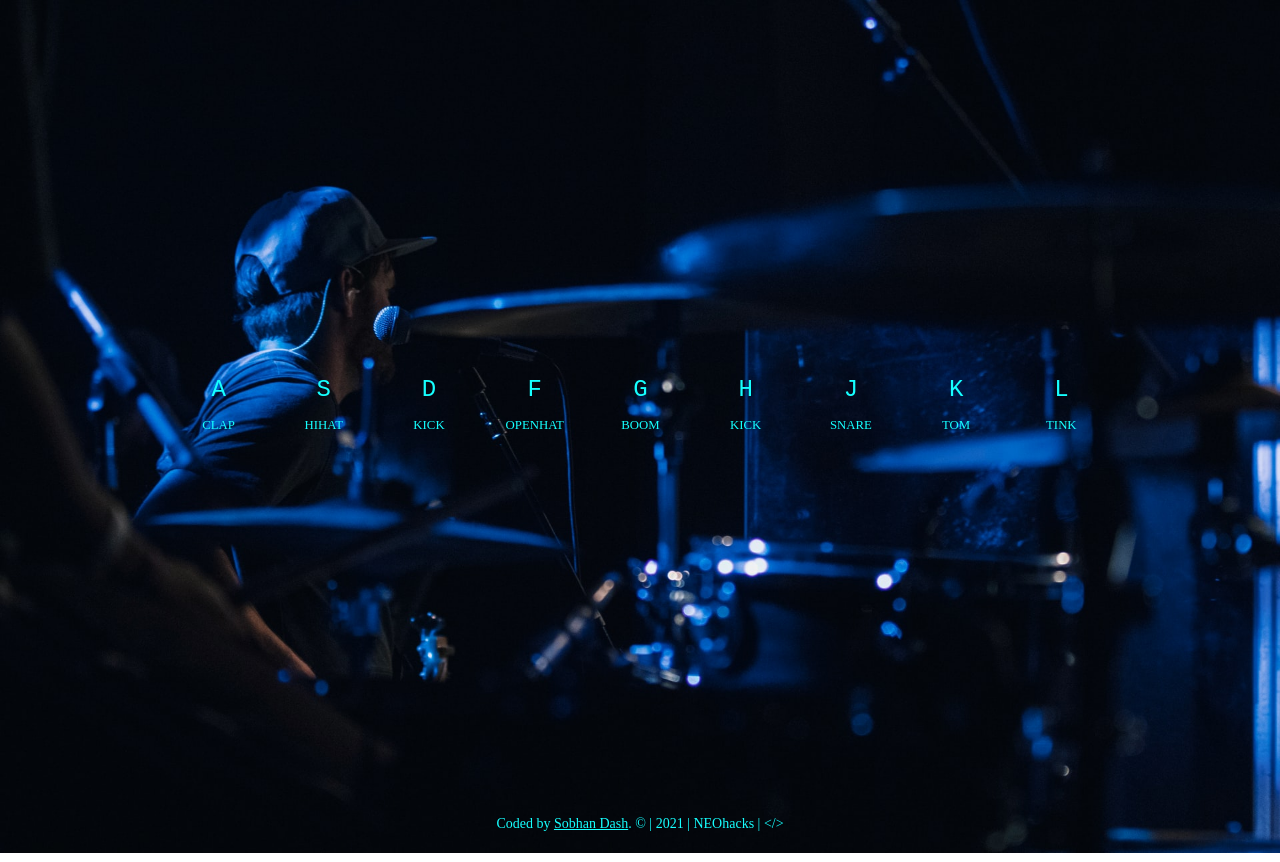
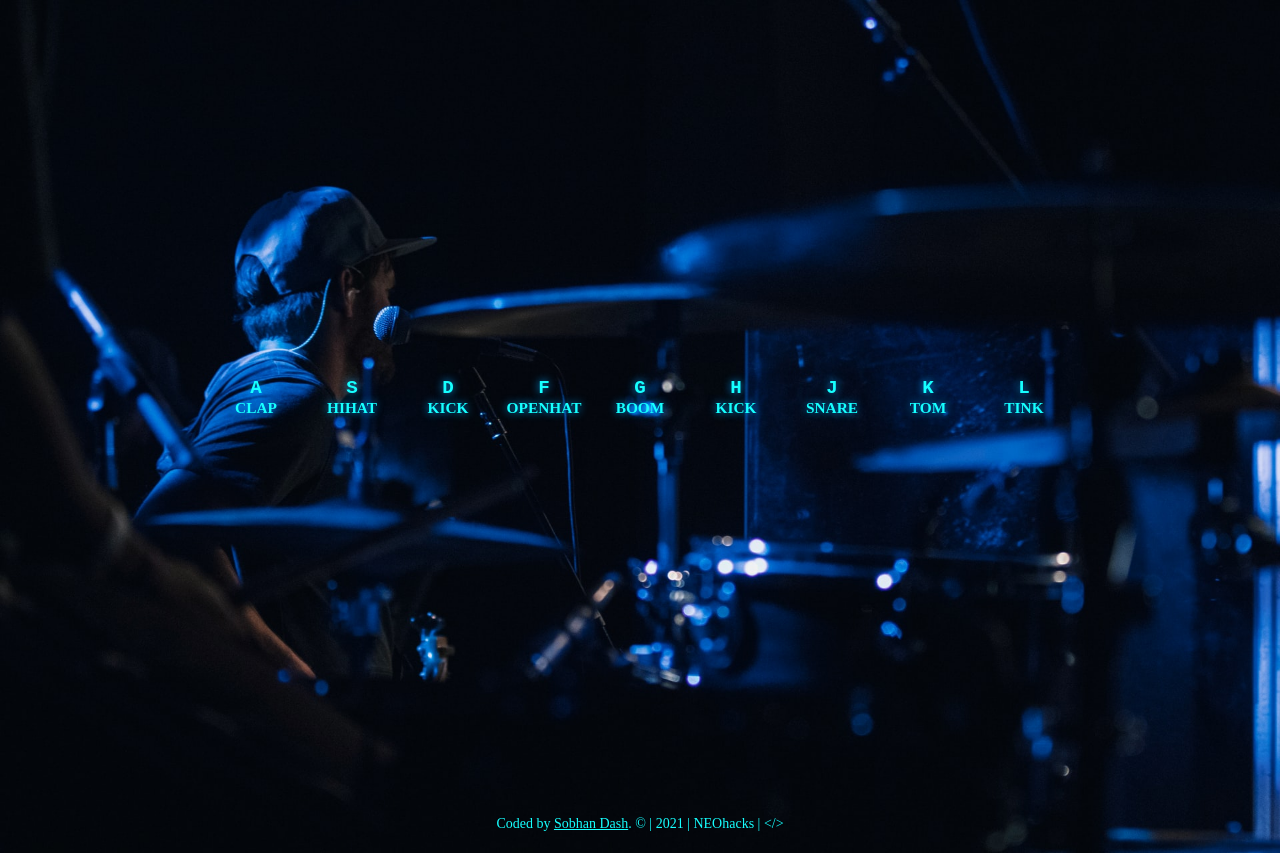
Before and after one commit to SobhanDash/drum-kit, a plain HTML site: page index.html in a window 1280 px wide. Drawn offline with Linux system fonts and the light colour scheme.

Commit message:
style: added a container for keys

```diff
--- a/style.css
+++ b/style.css
@@ -11,29 +11,38 @@ html{
 }
 
 .container{
-    max-width: 75%;
+    width: auto;
     height: 100vh;
     display: flex;
-    justify-content: space-around;
+    justify-content: center;
     align-items: center;
     margin: 0 auto;
+    flex-flow: row wrap;
+    justify-content: center;
+}
+
+.keys{
+    margin: 0 0.5rem;
+    padding: 0 0.5rem;
 }
 
 .key{
     background-color: transparent;
     color: rgb(22, 255, 255);
-    font-size: 1rem;
+    font-size: 1.2rem;
     width: 5em;
     height: 5em;
-    margin: 1rem 1rem;
+    margin: 0.8em 0;
     text-align: center;
-    padding: .5em;
     text-transform: uppercase;
     transition: all 0.08s ease-in-out;
     border: none;
+    font-weight: 600;
+    padding: 1rem 1rem;
+    text-shadow: 0 0 .5rem #05a3ff;
 }
 
-kbd{
+button{
     font-size: 1.5em;
     display: block;
     margin-bottom: .5em;
@@ -42,6 +51,11 @@ kbd{
 .sound{
     font-size: .8em;
     text-transform: uppercase;
+    color: rgb(22, 255, 255);
+    text-shadow: 0 0 .5rem #05a3ff;
+    justify-content: center;
+    align-items: center;
+    display: flex;
 }
 
 .playing{
```
